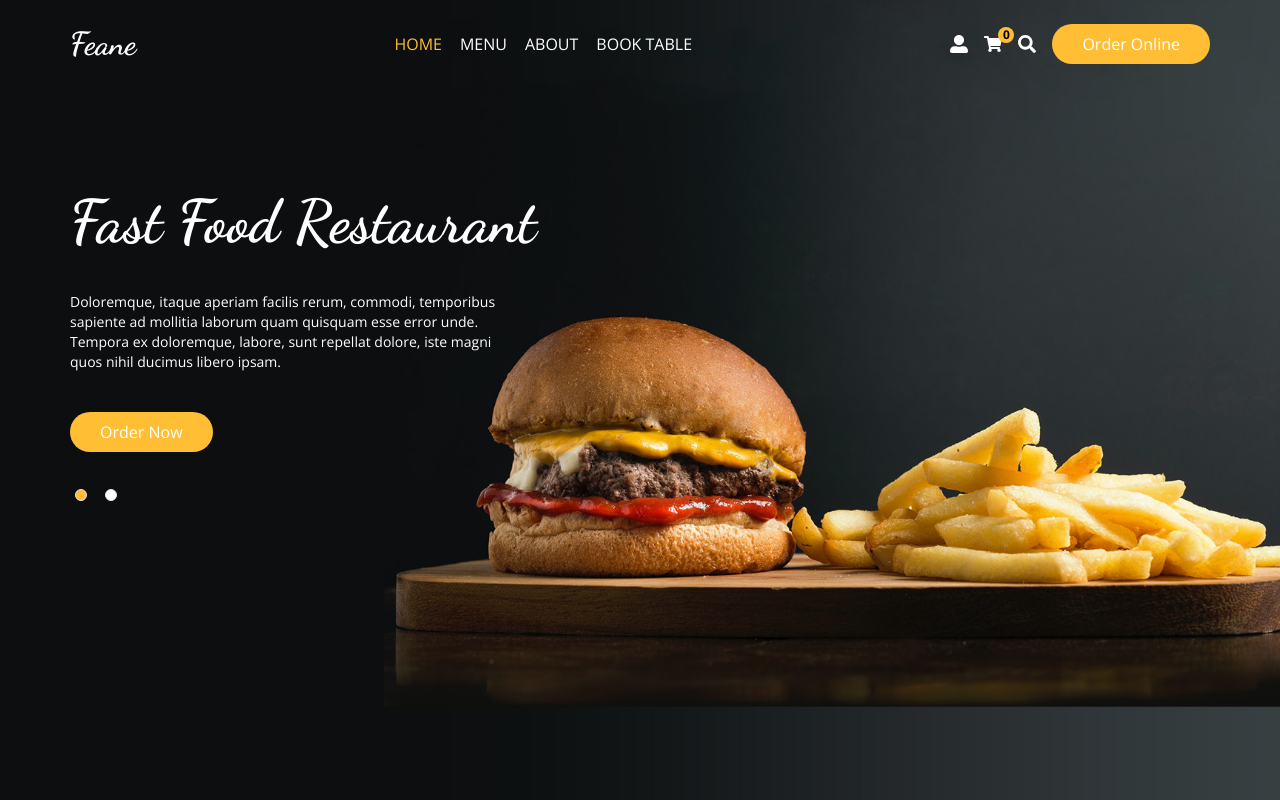
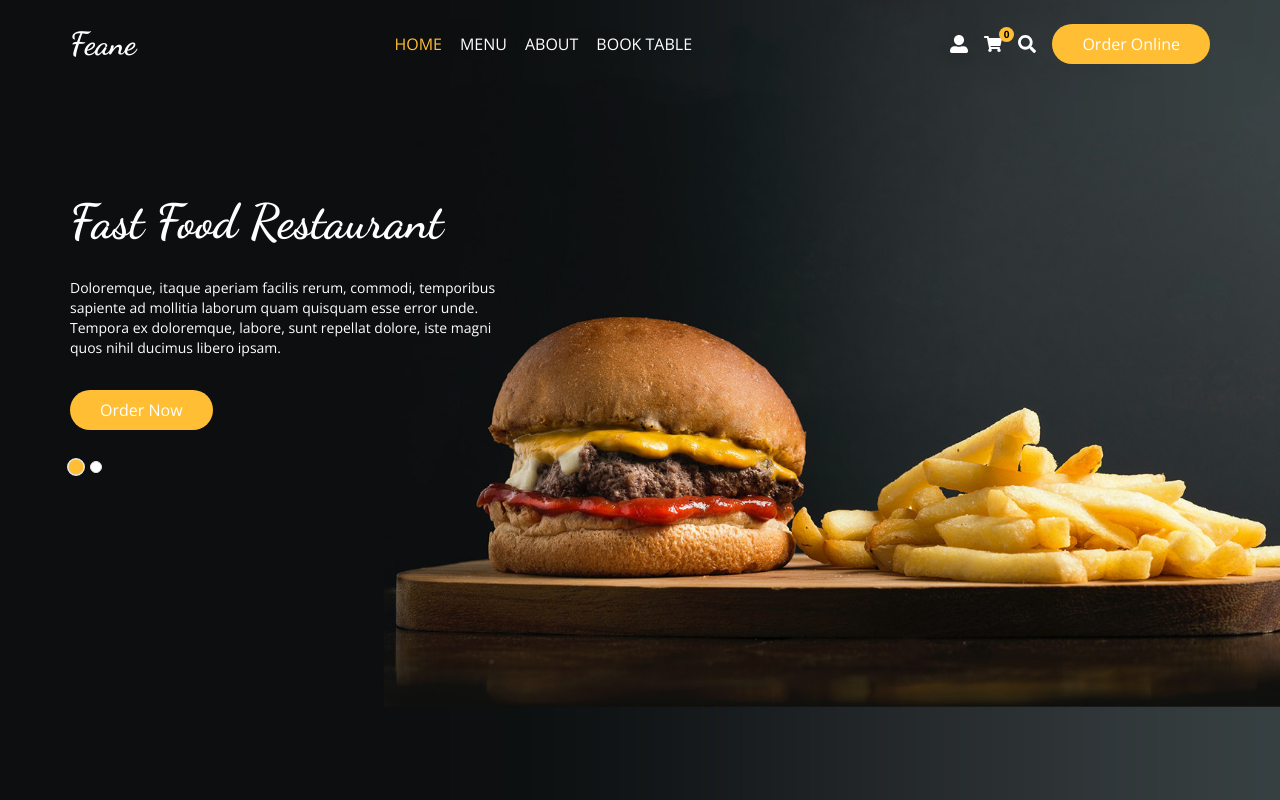
Before and after one commit to serkancan006/foot-ordering, a Next.js app: page / in a window 1280 px wide. Shown: the top 800 px of the page. Built offline with nearby package versions, Linux system fonts and the light colour scheme; no server answers; the database is empty.

Commit message:
Ders 91 Refactoring 2 Son

```diff
--- a/components/Carousel.jsx
+++ b/components/Carousel.jsx
@@ -12,9 +12,9 @@ const Carousel = () => {
     arrows: false,
     autoplay: true,
     autoplaySpeed: 30000,
-    appenDots: (dots) => (
+    appendDots: (dots) => (
       <div>
-        <ul>{dots}</ul>
+        <ul className="container mx-auto w-full text-start">{dots}</ul>
       </div>
     ),
     customPaging: (i) => (
@@ -23,7 +23,7 @@ const Carousel = () => {
   };
 
   return (
-    <div className="h-screen w-full container mx-auto -mt-[88px]">
+    <div className="h-screen w-full -mt-[170px]">
       <div className="absolute top-0 left-0 w-full h-full">
         <div className="relative h-full w-full">
           <Image
@@ -37,8 +37,8 @@ const Carousel = () => {
       </div>
       <Slider {...settings}>
         <div>
-          <div className="mt-48  text-white flex flex-col items-start gap-y-10">
-            <Title addClass="text-6xl">Fast Food Restaurant</Title>
+          <div className="mt-48 container mx-auto  text-white flex flex-col items-start gap-y-8">
+            <Title addClass="text-5xl">Fast Food Restaurant</Title>
             <p className="text-sm sm:w-2/5 w-full">
               Doloremque, itaque aperiam facilis rerum, commodi, temporibus
               sapiente ad mollitia laborum quam quisquam esse error unde.
@@ -49,8 +49,8 @@ const Carousel = () => {
           </div>
         </div>
         <div>
-          <div className="relative text-white top-48 flex flex-col items-start gap-y-10">
-            <Title addClass="text-6xl">Fast Food Restaurant</Title>
+          <div className="mt-48 container mx-auto  text-white flex flex-col items-start gap-y-8">
+            <Title addClass="text-5xl">Fast Food Restaurant</Title>
             <p className="text-sm sm:w-2/5 w-full">
               Doloremque, itaque aperiam facilis rerum, commodi, temporibus
               sapiente ad mollitia laborum quam quisquam esse error unde.
--- a/components/admin/Order.jsx
+++ b/components/admin/Order.jsx
@@ -40,7 +40,7 @@ const Order = () => {
     <div className="lg:p-8 flex-1 lg:mt-0 mt-5">
       <Title addClass="text-[40px]">Products</Title>
       <div className="overflow-x-auto w-full mt-5">
-        <table className="w-full text-sm text-center text-gray-500 min-w-[1000px]">
+        <table className="w-full text-sm text-center text-gray-500 xl:min-w-[920px]">
           <thead className="text-xs text-gray-400 uppercase bg-gray-700">
             <tr>
               <th scope="col" className="py-3 px-6">
--- a/components/admin/Products.jsx
+++ b/components/admin/Products.jsx
@@ -42,7 +42,7 @@ const Products = () => {
     <div className="lg:p-8 flex-1 lg:mt-0 mt-5">
       <Title addClass="text-[40px]">Products</Title>
       <div className="overflow-auto max-h-[400px] w-full mt-5">
-        <table className="w-full text-sm text-center text-gray-500 min-w-[1000px]">
+        <table className="w-full text-sm text-center text-gray-500 xl:min-w-[920px] ">
           <thead className="text-xs text-gray-400 uppercase bg-gray-700">
             <tr>
               <th scope="col" className="py-3 px-6">
--- a/components/layout/Header.jsx
+++ b/components/layout/Header.jsx
@@ -16,14 +16,14 @@ const Header = () => {
 
   return (
     <div
-      className={`h-[5.5rem] z-50 fixed w-full ${
-        router.asPath === "/" ? "bg-transparent" : "bg-secondary"
+      className={`h-[5.5rem] z-50 relative w-full ${
+        router.asPath === "/" ? "bg-transparent" : "bg-secondary !fixed"
       }`}
     >
       <div className="container mx-auto text-white flex justify-between items-center h-full">
         <Logo />
         <nav
-          className={`sm:static absolute top-0 left-0 sm:w-auto sm:h-auto w-full h-screen sm:text-white text-black sm:bg-transparent bg-white sm:flex hidden  ${
+          className={`sm:static absolute top-0 left-0 sm:w-auto sm:h-auto w-full h-screen sm:text-white text-black sm:bg-transparent bg-white sm:flex hidden z-50  ${
             isMenuModal === true && "!grid place-content-center"
           }`}
         >
@@ -32,6 +32,7 @@ const Header = () => {
               className={`px-[5px] py-[10px] uppercase hover:text-primary cursor-pointer ${
                 router.asPath === "/" && "text-primary"
               }`}
+              onClick={() => setIsMenuModal(false)}
             >
               <Link href="/">Home</Link>
             </li>
@@ -39,6 +40,7 @@ const Header = () => {
               className={`px-[5px] py-[10px] uppercase hover:text-primary cursor-pointer ${
                 router.asPath === "/menu" && "text-primary"
               }`}
+              onClick={() => setIsMenuModal(false)}
             >
               <Link href="/menu">Menu</Link>
             </li>
@@ -46,6 +48,7 @@ const Header = () => {
               className={`px-[5px] py-[10px] uppercase hover:text-primary cursor-pointer ${
                 router.asPath === "/about" && "text-primary"
               }`}
+              onClick={() => setIsMenuModal(false)}
             >
               <Link href="/about">About</Link>
             </li>
@@ -53,6 +56,7 @@ const Header = () => {
               className={`px-[5px] py-[10px] uppercase hover:text-primary cursor-pointer ${
                 router.asPath === "/reservation" && "text-primary"
               }`}
+              onClick={() => setIsMenuModal(false)}
             >
               <Link href="/reservation">Book Table</Link>
             </li>
@@ -87,7 +91,7 @@ const Header = () => {
                 }`}
                 size={18}
               />
-              <span className="w-4 h-4 text-xs grid place-content-center rounded-full bg-primary absolute -top-2 -right-3 text-black font-bold">
+              <span className="px-[5px] text-[10px]   rounded-full bg-primary absolute -top-2 -right-3 text-black inline-flex items-center justify-center font-bold">
                 {cart.products.length === 0 ? "0" : cart.products.length}
               </span>
             </span>
--- a/components/profile/Order.jsx
+++ b/components/profile/Order.jsx
@@ -40,9 +40,9 @@ const Order = () => {
 
   return (
     <div className="lg:p-8 flex-1 lg:mt-0 mt-5">
-      <Title addClass="text-[40px]">Password</Title>
+      <Title addClass="text-[40px]">Orders</Title>
       <div className="overflow-x-auto w-full mt-5">
-        <table className="w-full text-sm text-center text-gray-500 min-w-[1000px]">
+        <table className="w-full text-sm text-center text-gray-500 xl:min-w-[920px] min-w-100%">
           <thead className="text-xs text-gray-400 uppercase bg-gray-700">
             <tr>
               <th scope="col" className="py-3 px-6">
--- a/pages/cart/index.jsx
+++ b/pages/cart/index.jsx
@@ -107,7 +107,7 @@ const Cart = ({ userList }) => {
             )}
           </div>
         </div>
-        <div className="bg-secondary min-h-[calc(100vh_-_433px)] flex flex-col justify-center text-white p-12 md:w-auto w-full   md:text-start !text-center">
+        <div className="bg-secondary min-h-[calc(100vh_-_300px)] flex flex-col justify-center text-white p-12 md:w-auto w-full   md:text-start !text-center">
           <Title addClass="text-[40px]">CART TOTAL</Title>
 
           <div className="mt-6">
--- a/pages/profile/[id].jsx
+++ b/pages/profile/[id].jsx
@@ -50,7 +50,7 @@ const Profile = ({ user }) => {
             <button className="ml-1 ">Account</button>
           </li>
           <li
-            className={`border w-full p-3 cursor-pointer hover:bg-primary hover:text-white transition-all ${
+            className={`border border-t-0 w-full p-3 cursor-pointer hover:bg-primary hover:text-white transition-all ${
               tabs === 1 && "bg-primary text-white"
             }`}
             onClick={() => setTabs(1)}
@@ -59,7 +59,7 @@ const Profile = ({ user }) => {
             <button className="ml-1">Password</button>
           </li>
           <li
-            className={`border w-full p-3 cursor-pointer hover:bg-primary hover:text-white transition-all ${
+            className={`border border-t-0 w-full p-3 cursor-pointer hover:bg-primary hover:text-white transition-all ${
               tabs === 2 && "bg-primary text-white"
             }`}
             onClick={() => setTabs(2)}
@@ -68,7 +68,7 @@ const Profile = ({ user }) => {
             <button className="ml-1">Orders</button>
           </li>
           <li
-            className={`border w-full p-3 cursor-pointer hover:bg-primary hover:text-white transition-all`}
+            className={`border border-t-0 w-full p-3 cursor-pointer hover:bg-primary hover:text-white transition-all`}
             onClick={handleSignOut}
           >
             <i className="fa fa-sign-out"></i>
--- a/styles/globals.css
+++ b/styles/globals.css
@@ -21,8 +21,12 @@ body {
   @apply !flex justify-start w-full;
 }
 
+.slick-dots li {
+  @apply !m-0;
+}
+
 .slick-dots .slick-active div {
-  @apply bg-primary;
+  @apply bg-primary scale-150;
 }
 
 .slick-dots div {
```
Also changed, not shown: pages/admin/profile.jsx (+5 -4 lines).
